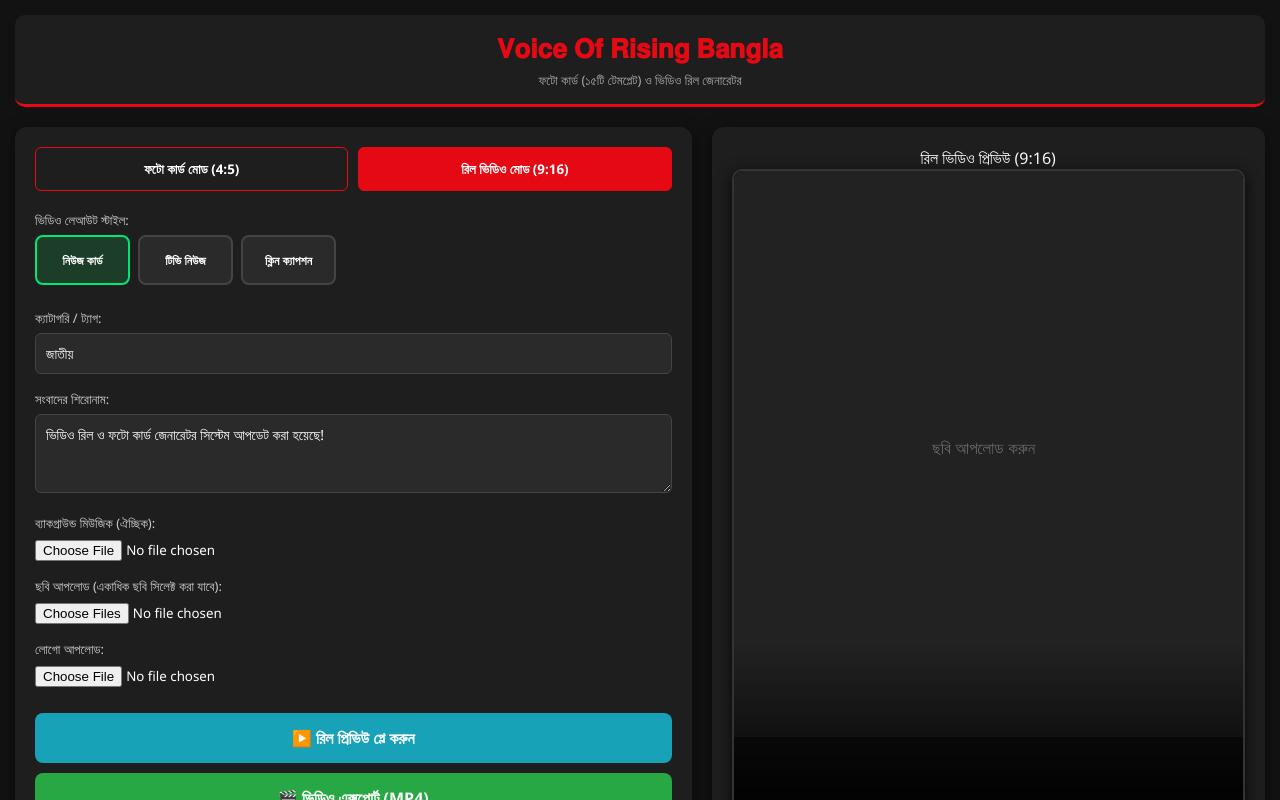
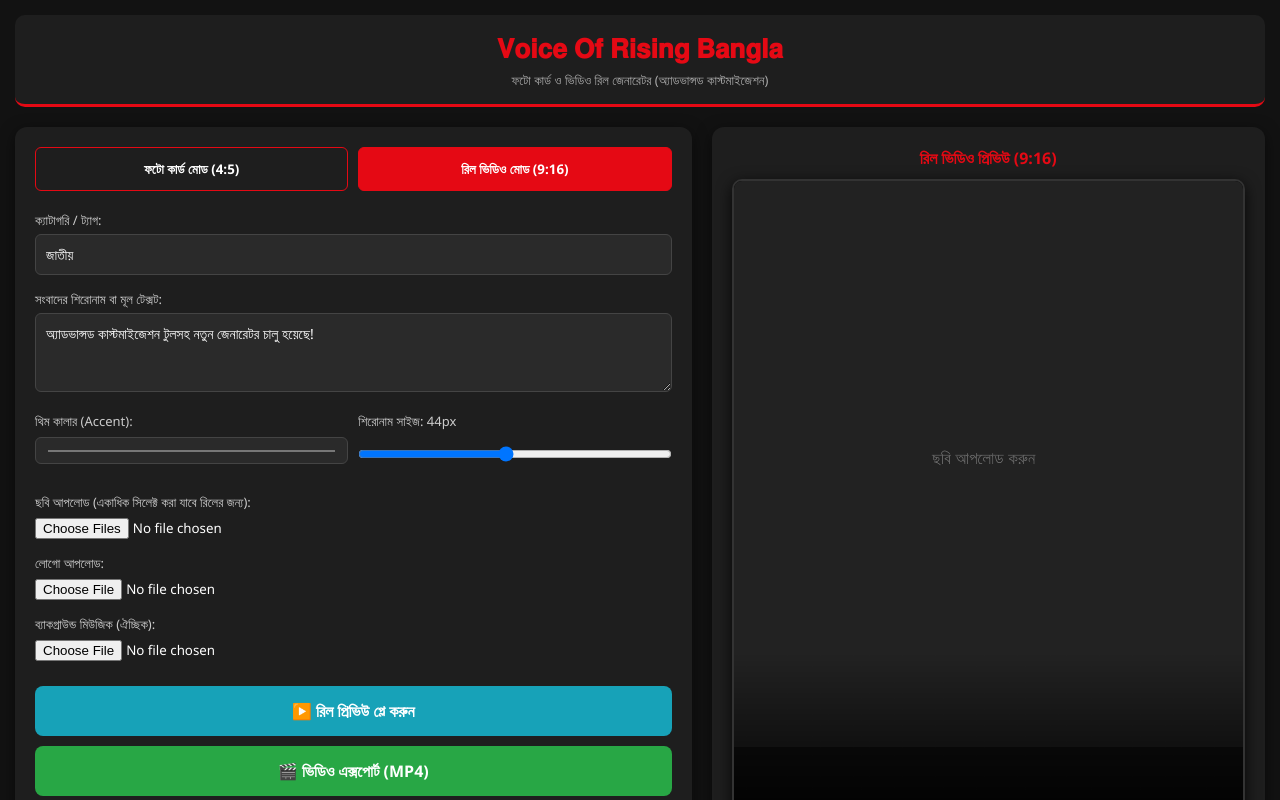
Before and after one commit to thehudhudpost-design/-VOR-Bangla, a plain HTML site: page index.html in a window 1280 px wide. Both pictures are taken after a click on the button "রিল ভিডিও মোড (9:16)". Shown: the top 800 px of the page. Drawn offline with Linux system fonts and the light colour scheme.

Commit message:
Update index.html

```diff
--- a/index.html
+++ b/index.html
@@ -3,7 +3,7 @@
 <head>
     <meta charset="UTF-8">
     <meta name="viewport" content="width=device-width, initial-scale=1.0">
-    <title>Voice Of Rising Bangla - ফটো কার্ড ও রিল জেনারেটর</title>
+    <title>Voice Of Rising Bangla - প্রফেশনাল নিউজ ও ফটো কার্ড জেনারেটর</title>
     <style>
         :root {
             --primary: #e50914;
@@ -33,20 +33,14 @@
         }
         .mode-btn.active { background: var(--primary); }
 
-        .form-group { margin-bottom: 16px; }
-        label { display: block; margin-bottom: 6px; font-size: 13px; color: #ccc; }
+        .form-group { margin-bottom: 15px; }
+        label { display: block; margin-bottom: 5px; font-size: 13px; color: #ccc; }
 
-        input[type="text"], textarea, select {
+        input[type="text"], textarea, select, input[type="color"], input[type="range"] {
             width: 100%; padding: 10px; border-radius: 6px; border: 1px solid #444; background: var(--input-bg); color: #fff; outline: none; font-size: 14px;
         }
 
-        /* Video Styles Selector */
-        .style-grid { display: flex; gap: 8px; overflow-x: auto; padding-bottom: 8px; }
-        .style-card {
-            min-width: 95px; height: 50px; background: #2a2a2a; border: 2px solid #444; border-radius: 8px;
-            display: flex; align-items: center; justify-content: center; font-size: 12px; font-weight: bold; cursor: pointer; text-align: center; padding: 5px;
-        }
-        .style-card.active { border-color: var(--accent); background: #1c3d27; }
+        .row-group { display: grid; grid-template-columns: 1fr 1fr; gap: 10px; }
 
         .btn-action {
             width: 100%; padding: 14px; border: none; border-radius: 8px; background: var(--primary);
@@ -65,7 +59,7 @@
 
     <header>
         <h1>𝐕𝐨𝐢𝐜𝐞 𝐎𝐟 𝐑𝐢𝐬𝐢𝐧𝐠 𝐁𝐚𝐧𝐠𝐥𝐚</h1>
-        <p>ফটো কার্ড (১৫টি টেমপ্লেট) ও ভিডিও রিল জেনারেটর</p>
+        <p>ফটো কার্ড ও ভিডিও রিল জেনারেটর (অ্যাডভান্সড কাস্টমাইজেশন)</p>
     </header>
 
     <div class="app-container">
@@ -76,7 +70,7 @@
                 <button class="mode-btn" id="btnReelMode" onclick="setMode('reel')">রিল ভিডিও মোড (9:16)</button>
             </div>
 
-            <!-- Template Selector (Photo Card Mode) -->
+            <!-- Template Selector -->
             <div class="form-group" id="templateGroup">
                 <label for="templateSelect">ডিজাইন টেমপ্লেট (১৫টি অপশন):</label>
                 <select id="templateSelect" onchange="updateCanvas()">
@@ -98,45 +92,46 @@
                 </select>
             </div>
 
-            <!-- Video Styles Selector (Reel Mode) -->
-            <div class="form-group" id="videoStyleGroup" style="display:none;">
-                <label>ভিডিও লেআউট স্টাইল:</label>
-                <div class="style-grid">
-                    <div class="style-card active" onclick="setStyle('card')" id="st-card">নিউজ কার্ড</div>
-                    <div class="style-card" onclick="setStyle('tv')" id="st-tv">টিভি নিউজ</div>
-                    <div class="style-card" onclick="setStyle('clean')" id="st-clean">ক্লিন ক্যাপশন</div>
-                </div>
-            </div>
-
             <div class="form-group">
                 <label for="category">ক্যাটাগরি / ট্যাগ:</label>
                 <input type="text" id="category" value="জাতীয়" oninput="updateCanvas()">
             </div>
 
             <div class="form-group">
-                <label for="headline">সংবাদের শিরোনাম:</label>
-                <textarea id="headline" rows="3" oninput="updateCanvas()">ভিডিও রিল ও ফটো কার্ড জেনারেটর সিস্টেম আপডেট করা হয়েছে!</textarea>
+                <label for="headline">সংবাদের শিরোনাম বা মূল টেক্সট:</label>
+                <textarea id="headline" rows="3" oninput="updateCanvas()">অ্যাডভান্সড কাস্টমাইজেশন টুলসহ নতুন জেনারেটর চালু হয়েছে!</textarea>
             </div>
 
             <div class="form-group" id="subheadGroup">
-                <label for="subhead">সাব-হেডলাইন / স্পিকার:</label>
-                <input type="text" id="subhead" value="সহজেই রিল ভিডিও তৈরি করুন" oninput="updateCanvas()">
+                <label for="subhead">সাব-হেডলাইন / বক্তার নাম:</label>
+                <input type="text" id="subhead" value="সহজেই সাইট থেকে কাস্টমাইজ করে ডাউনলোড করুন" oninput="updateCanvas()">
             </div>
 
-            <!-- Background Audio for Reel -->
-            <div class="form-group" id="audioGroup" style="display:none;">
-                <label for="bgAudio">ব্যাকগ্রাউন্ড মিউজিক (ঐচ্ছিক):</label>
-                <input type="file" id="bgAudio" accept="audio/*">
+            <!-- Fahim / Aminul Style Custom Controls -->
+            <div class="row-group">
+                <div class="form-group">
+                    <label for="accentColor">থিম কালার (Accent):</label>
+                    <input type="color" id="accentColor" value="#e50914" oninput="updateCanvas()">
+                </div>
+                <div class="form-group">
+                    <label for="fontSizeRange">শিরোনাম সাইজ: <span id="fontSizeVal">44</span>px</label>
+                    <input type="range" id="fontSizeRange" min="30" max="60" value="44" oninput="document.getElementById('fontSizeVal').innerText=this.value; updateCanvas()">
+                </div>
             </div>
 
             <div class="form-group">
-                <label for="bgImage">ছবি আপলোড (একাধিক ছবি সিলেক্ট করা যাবে):</label>
+                <label for="bgImage">ছবি আপলোড (একাধিক সিলেক্ট করা যাবে রিলের জন্য):</label>
                 <input type="file" id="bgImage" accept="image/*" multiple>
             </div>
 
             <div class="form-group">
                 <label for="logoImage">লোগো আপলোড:</label>
                 <input type="file" id="logoImage" accept="image/*">
+            </div>
+
+            <div class="form-group" id="audioGroup" style="display:none;">
+                <label for="bgAudio">ব্যাকগ্রাউন্ড মিউজিক (ঐচ্ছিক):</label>
+                <input type="file" id="bgAudio" accept="audio/*">
             </div>
 
             <!-- Action Buttons -->
@@ -153,7 +148,7 @@
 
         <!-- Preview Area -->
         <div class="panel preview-box">
-            <div class="section-title" id="previewTitle">ফটো কার্ড প্রিভিউ (4:5)</div>
+            <div class="section-title" id="previewTitle" style="color:var(--primary); font-weight:bold; margin-bottom:10px;">ফটো কার্ড প্রিভিউ (4:5)</div>
             <canvas id="mainCanvas" width="1080" height="1350"></canvas>
             <p id="statusText">ছবি আপলোড করে প্রিভিউ বা ডাউনলোড করুন।</p>
             <audio id="audioPlayer" controls style="width: 100%; margin-top: 15px; display: none;"></audio>
@@ -164,7 +159,6 @@
         const canvas = document.getElementById('mainCanvas');
         const ctx = canvas.getContext('2d');
         let currentMode = 'card';
-        let selectedStyle = 'card';
         let loadedImages = [];
         let uploadedLogo = null;
         let animInterval = null;
@@ -178,7 +172,6 @@
             document.getElementById('reelActions').style.display = mode === 'reel' ? 'block' : 'none';
             document.getElementById('subheadGroup').style.display = mode === 'card' ? 'block' : 'none';
             document.getElementById('templateGroup').style.display = mode === 'card' ? 'block' : 'none';
-            document.getElementById('videoStyleGroup').style.display = mode === 'reel' ? 'block' : 'none';
             document.getElementById('audioGroup').style.display = mode === 'reel' ? 'block' : 'none';
 
             if(mode === 'card') {
@@ -191,13 +184,6 @@
                 document.getElementById('previewTitle').innerText = 'রিল ভিডিও প্রিভিউ (9:16)';
             }
             clearInterval(animInterval);
-            updateCanvas();
-        }
-
-        function setStyle(style) {
-            selectedStyle = style;
-            document.querySelectorAll('.style-card').forEach(el => el.classList.remove('active'));
-            document.getElementById(`st-${style}`).classList.add('active');
             updateCanvas();
         }
 
@@ -268,19 +254,9 @@
             const headline = document.getElementById('headline').value;
             const subhead = document.getElementById('subhead').value;
             const category = document.getElementById('category').value;
+            const customColor = document.getElementById('accentColor').value;
+            const fSize = parseInt(document.getElementById('fontSizeRange').value);
             const headY = 880;
-
-            let mainColor = '#e50914';
-            if(templateId === '1') mainColor = '#ff0000';
-            else if(templateId === '3') mainColor = '#ff9800';
-            else if(templateId === '4') mainColor = '#444444';
-            else if(templateId === '5') mainColor = '#00c853';
-            else if(templateId === '7') mainColor = '#ffd600';
-            else if(templateId === '8') mainColor = '#00e676';
-            else if(templateId === '9') mainColor = '#29b6f6';
-            else if(templateId === '10') mainColor = '#e91e63';
-            else if(templateId === '13') mainColor = '#ffb300';
-            else if(templateId === '15') mainColor = '#d50000';
 
             let grad = ctx.createLinearGradient(0, imgHeight - 250, 0, canvas.height);
             grad.addColorStop(0, 'rgba(0,0,0,0)');
@@ -290,18 +266,18 @@
             ctx.fillRect(0, imgHeight - 250, canvas.width, canvas.height - (imgHeight - 250));
 
             if(category) {
-                ctx.fillStyle = mainColor;
+                ctx.fillStyle = customColor;
                 ctx.fillRect(60, 780, 220, 48);
-                ctx.fillStyle = (templateId === '7' || templateId === '13') ? '#000' : '#fff';
+                ctx.fillStyle = '#fff';
                 ctx.font = 'bold 26px Arial';
                 ctx.fillText(category, 80, 814);
             }
 
             if(templateId === '15') {
                 ctx.save();
-                ctx.strokeStyle = '#ff1744'; ctx.lineWidth = 6;
+                ctx.strokeStyle = customColor; ctx.lineWidth = 6;
                 ctx.strokeRect(750, 700, 260, 90);
-                ctx.fillStyle = '#ff1744'; ctx.font = 'bold 36px Arial';
+                ctx.fillStyle = customColor; ctx.font = 'bold 36px Arial';
                 ctx.fillText('সত্যতা যাচাই', 770, 758);
                 ctx.restore();
             }
@@ -313,11 +289,11 @@
             }
 
             ctx.fillStyle = '#ffffff';
-            ctx.font = 'bold 44px Arial';
-            wrapText(ctx, headline, 60, headY, 960, 58);
+            ctx.font = `bold ${fSize}px Arial`;
+            wrapText(ctx, headline, 60, headY, 960, fSize + 14);
 
             if(subhead) {
-                ctx.fillStyle = (templateId === '3') ? '#ffcc80' : '#d1d1d1';
+                ctx.fillStyle = '#d1d1d1';
                 ctx.font = '28px Arial';
                 wrapText(ctx, subhead, 60, 1110, 960, 40);
             }
@@ -326,43 +302,30 @@
         function applyReelOverlay() {
             const headline = document.getElementById('headline').value;
             const category = document.getElementById('category').value;
+            const customColor = document.getElementById('accentColor').value;
+            const fSize = parseInt(document.getElementById('fontSizeRange').value);
 
-            if (selectedStyle === 'card') {
             let grad = ctx.createLinearGradient(0, 1000, 0, 1920);
             grad.addColorStop(0, 'rgba(0,0,0,0)');
             grad.addColorStop(0.4, 'rgba(0,0,0,0.95)');
             ctx.fillStyle = grad;
             ctx.fillRect(0, 1000, 1080, 920);
 
-                ctx.fillStyle = '#00e676';
+            ctx.fillStyle = customColor;
             ctx.fillRect(60, 1380, 240, 55);
-                ctx.fillStyle = '#000';
+            ctx.fillStyle = '#fff';
             ctx.font = 'bold 30px Arial';
             ctx.fillText(category || 'ব্রেকিং নিউজ', 80, 1418);
 
             ctx.fillStyle = '#ffffff';
-                ctx.font = 'bold 48px Arial';
-                wrapText(ctx, headline, 60, 1490, 960, 60);
-
-            } else if (selectedStyle === 'tv') {
-                ctx.fillStyle = '#e50914';
-                ctx.fillRect(0, 1450, 1080, 90);
-                ctx.fillStyle = '#fff';
-                ctx.font = 'bold 42px Arial';
-                ctx.fillText(headline, 50, 1510);
-            } else if (selectedStyle === 'clean') {
-                ctx.fillStyle = 'rgba(0, 0, 0, 0.75)';
-                ctx.fillRect(80, 1500, 920, 200);
-                ctx.fillStyle = '#00e676';
-                ctx.font = 'bold 38px Arial';
-                wrapText(ctx, headline, 110, 1560, 860, 48);
-            }
+            ctx.font = `bold ${fSize + 4}px Arial`;
+            wrapText(ctx, headline, 60, 1490, 960, fSize + 16);
         }
 
         function drawFooter(templateId) {
             const footerY = currentMode === 'card' ? 1270 : 1840;
-            let footerBg = '#e50914';
-            if(templateId === '4' && currentMode === 'card') footerBg = '#222';
+            const customColor = document.getElementById('accentColor').value;
+            let footerBg = (templateId === '4' && currentMode === 'card') ? '#222' : customColor;
 
             ctx.fillStyle = footerBg;
             ctx.fillRect(0, footerY, 1080, 80);
@@ -468,7 +431,7 @@
             setTimeout(() => {
                 recorder.stop();
                 clearInterval(animInterval);
-            }, 10000); // 10 second reel export
+            }, 10000);
         }
 
         function stopReelPreview() {
```
Lines whose indentation alone changed are shown as unchanged.
